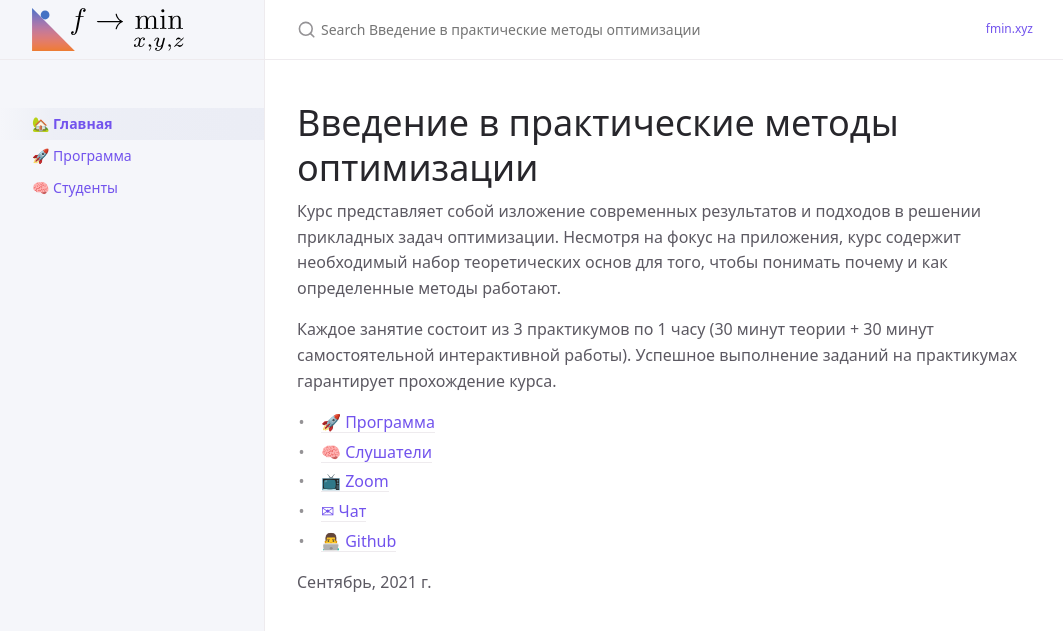
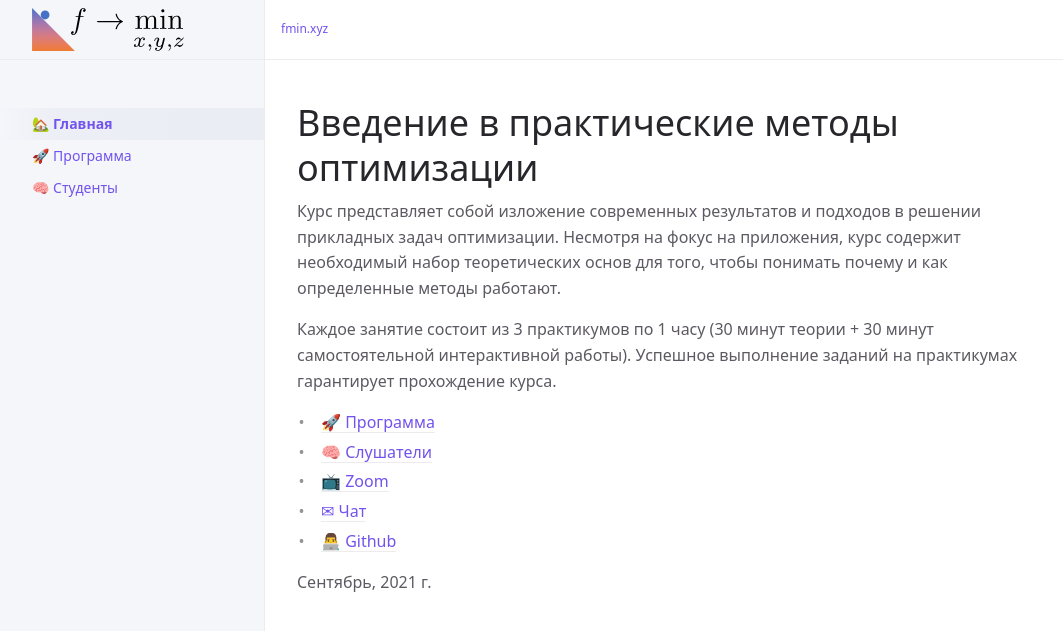
Before and after one commit to MerkulovDaniil/mipt21, a Jekyll site: the page built from README.md, in a window 1280 px wide. Shown: the top 631 px of the page, without its empty margins (107-1170 px from the left). Built offline with Jekyll 4.4.1, drawn with Linux system fonts in a browser that asks for light colours; our own code applies the rules of GitHub Pages for plain Markdown files; a script that is not in the unit is left out.

Commit message:
Update _config.yml

```diff
--- a/_config.yml
+++ b/_config.yml
@@ -2,6 +2,7 @@ title: "Введение в практические методы оптимиз
 baseurl: ""
 url: "https://sber219.fmin.xyz"
 logo: "/images/logo.svg"
+search_enabled: false
 
 # Enable or disable heading anchors
 heading_anchors: true
```
